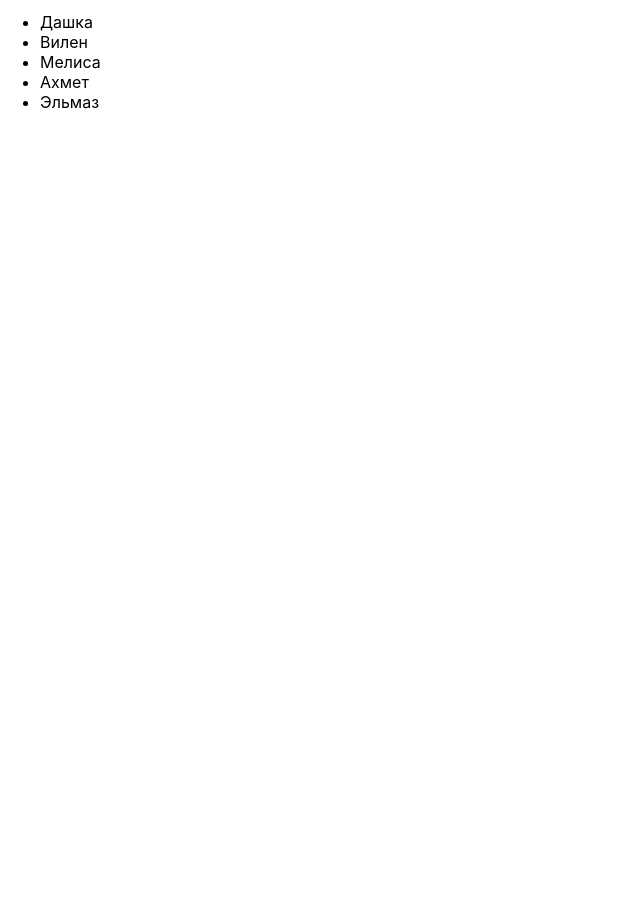
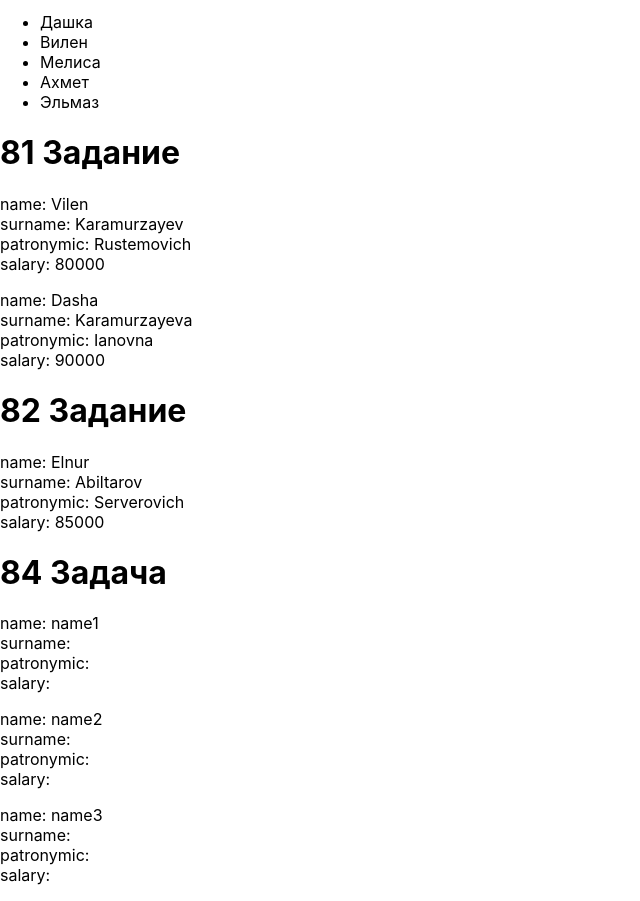
Before and after one commit to Vilen-lfk/React_tasks, a React (Create React App) app: page / in a window 1280 px wide. Shown: the part 600-1501 px from the top of the page, without its empty margins (0-640 px from the left). Before the commit the page ends 800 px from the top, so only its background shows below. Built offline with nearby package versions, Linux system fonts and the light colour scheme.

Commit message:
80-84 tasks

```diff
--- a/src/App5.js
+++ b/src/App5.js
@@ -1,6 +1,8 @@
 import uuid from "react-uuid";
 import React, { useState } from 'react';
 import Product from './Product';
+import Employee from "./Employee";
+
 
 
 function App() {
@@ -90,6 +92,20 @@ function App() {
 			</button>
 		</p>
 	})
+	//82
+	const name = 'Elnur';
+	const surname = 'Abiltarov';
+	const  patronymic = 'Serverovich';
+	const salary = '85000';
+	//84
+	const re = users.map(vils => {
+		return <Employee
+		key = {vils.id}
+		name = {vils.name}
+		surname ={vils.surname}
+		patronymic = {vils.patronymic}
+		salary = {vils.salary}/>
+	})
 	return(
 		<>
 		<div>
@@ -103,9 +119,22 @@ function App() {
 			{res}
 		</div>
 		<div>
-			<h1>78-79 Задание</h1>
+			<h1>78-80 Задание</h1>
 			<Product />
 			<Product />
+		</div>
+		<div>
+			<h1>81 Задание</h1>
+			<Employee name = 'Vilen' surname = 'Karamurzayev'  patronymic = 'Rustemovich' salary = '80000'/>
+			<Employee name = 'Dasha' surname = 'Karamurzayeva'  patronymic = 'Ianovna' salary = '90000'/>
+		</div>
+		<div>
+			<h1>82 Задание</h1>
+			<Employee name ={name} surname = {surname} patronymic ={patronymic} salary = {salary}/>
+		</div>
+		<div>
+			<h1>84 Задача</h1>
+			{re}
 		</div>
 		</>
 	);
--- /dev/null
+++ b/src/Employee.js
@@ -0,0 +1,16 @@
+import React from 'react';
+
+function Employee(vil) {
+
+    return (<>
+        <p>
+            name: <span>{vil.name}</span> <br></br>
+            surname: <span>{vil.surname}</span> <br></br>
+            patronymic: <span>{vil.patronymic}</span> <br></br>
+            salary: <span>{vil.salary}</span>
+        </p>
+
+    </>);
+}
+
+export default Employee;
--- a/src/Product.js
+++ b/src/Product.js
@@ -1,6 +1,7 @@
 import React from 'react';
 
 function Product() {
+
 	return (<>
         <h3>Мои юзеры:</h3>
         <ul>
```
